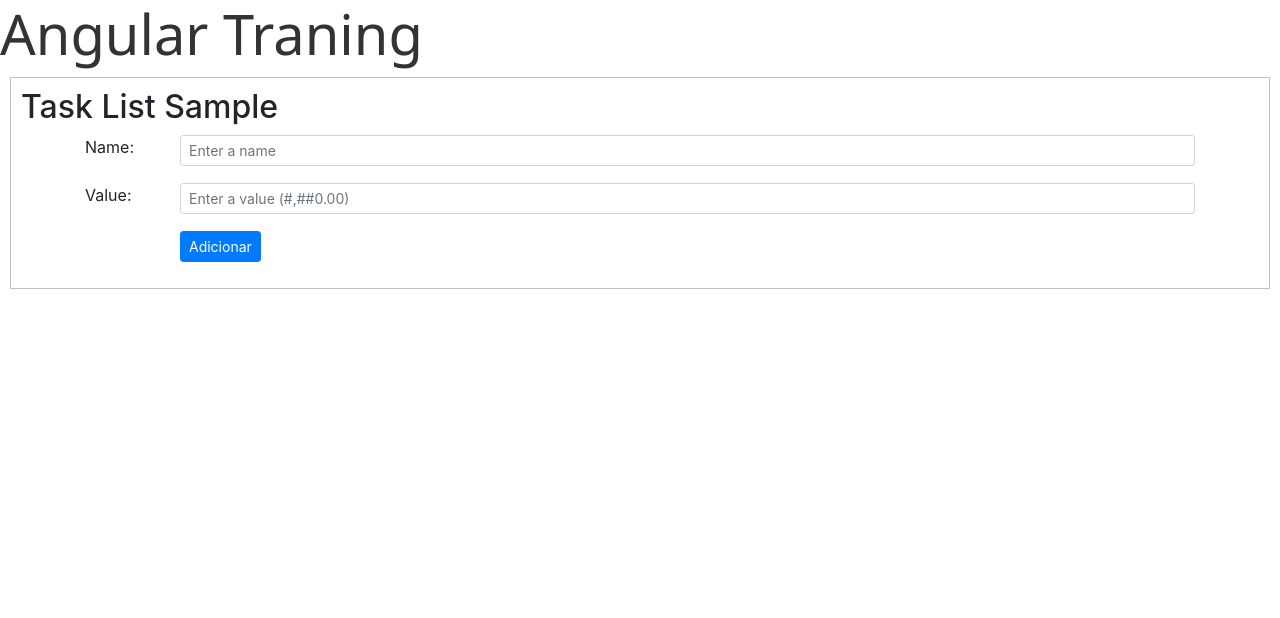
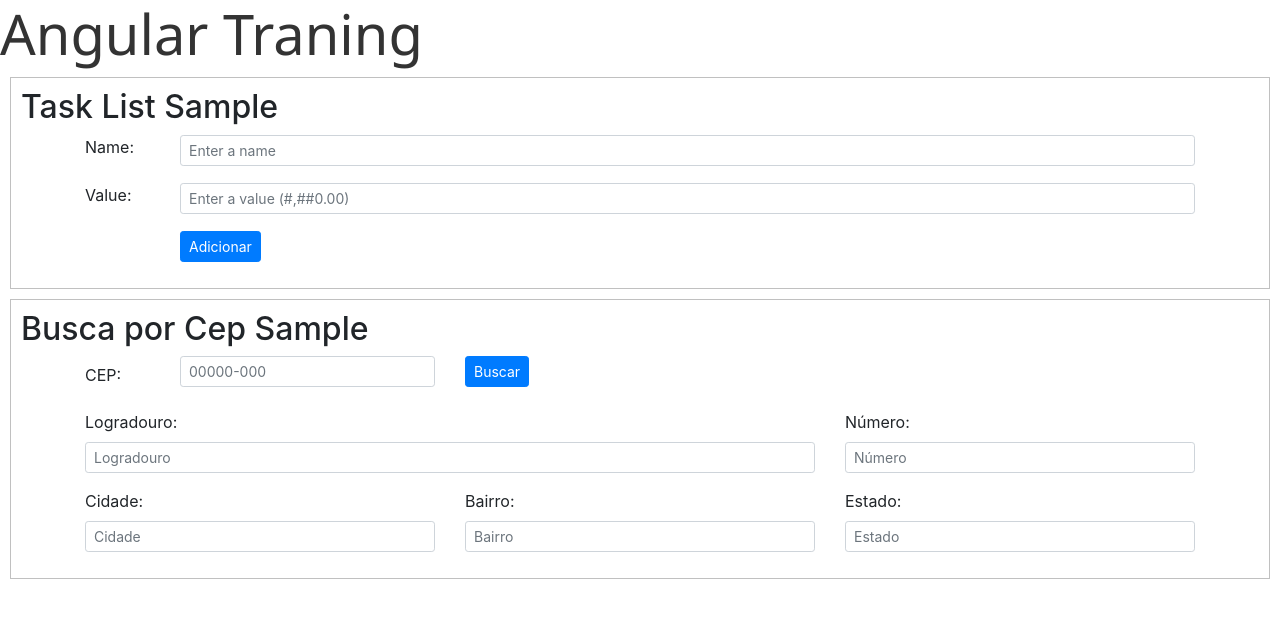
Before and after one commit to erikcordeiro/AngularTraining, an Angular app: page / in a window 1280 px wide. Shown: the top 618 px of the page. Built offline with nearby package versions, Linux system fonts and the light colour scheme.

Commit message:
Implementação de busca por Cep.

```diff
--- a/src/app/app.component.html
+++ b/src/app/app.component.html
@@ -2,4 +2,4 @@
 <h1 class="display-4">{{ title }}</h1>
 
 <app-task-list-sample></app-task-list-sample>
-<!--<app-cep-sample></app-cep-sample>-->
+<app-cep-sample></app-cep-sample>
--- a/src/app/app.module.ts
+++ b/src/app/app.module.ts
@@ -1,6 +1,7 @@
 import { BrowserModule } from '@angular/platform-browser';
 import { NgModule } from '@angular/core';
 import { FormsModule } from '@angular/forms';
+import { HttpModule } from '@angular/http';
 import { registerLocaleData } from '@angular/common';
 
 import { AppComponent } from './app.component';
@@ -11,7 +12,9 @@ import { TaskListComponent } from './task-list/task-list.component';
 
 import { FormatCurrencyPipe } from './format-currency.pipe';
 import { MyTaskDirective } from './my-task.directive';
+
 import { TaskService } from './task.service';
+import { CepService } from './cep.service';
 
 import localePt from '@angular/common/locales/pt';
 
@@ -27,8 +30,8 @@ registerLocaleData(localePt);
     CepSampleComponent,
     FormatCurrencyPipe
   ],
-  imports     : [ BrowserModule, FormsModule ],
-  providers   : [ TaskService ],
+  imports     : [ BrowserModule, FormsModule, HttpModule ],
+  providers   : [ TaskService, CepService ],
   bootstrap   : [ AppComponent ]
 })
 export class AppModule { }
--- a/src/app/cep-sample/cep-sample.component.html
+++ b/src/app/cep-sample/cep-sample.component.html
@@ -1,3 +1,49 @@
 <div class="component-wrapper">
   <h2>{{ title }}</h2>
+
+  <div class="container">
+    <div class="form-group row">
+      <label class="col-md-1 col-form-label" for="cep">CEP:</label>
+      <div class="col-md-3">
+        <input type="text" class="form-control form-control-sm" id="cep" placeholder="00000-000" [(ngModel)]="cep.cep" />
+      </div>
+      <div class="col-md-8">
+        <button class="btn btn-primary btn-sm" type="button" (click)="buscar()" [disabled]="isLoading">Buscar</button>
+      </div>
+    </div>
+    <div class="row">
+      <div class="col-md-8">
+        <div class="form-group">
+          <label for="logradouro">Logradouro:</label>
+          <input type="text" class="form-control form-control-sm" id="logradouro" placeholder="Logradouro" [(ngModel)]="cep.logradouro" />
+        </div>
+      </div>
+      <div class="col-md-4">
+        <div class="form-group">
+          <label for="numero">Número:</label>
+          <input type="text" class="form-control form-control-sm" id="numero" placeholder="Número" [(ngModel)]="cep.numero" />
+        </div>
+      </div>
+    </div>
+    <div class="row">
+      <div class="col-md-4">
+        <div class="form-group">
+          <label for="cidade">Cidade:</label>
+          <input type="text" class="form-control form-control-sm" id="cidade" placeholder="Cidade" [(ngModel)]="cep.cidade" />
+        </div>
+      </div>
+      <div class="col-md-4">
+        <div class="form-group">
+          <label for="bairro">Bairro:</label>
+          <input type="text" class="form-control form-control-sm" id="bairro" placeholder="Bairro" [(ngModel)]="cep.bairro" />
+        </div>
+      </div>
+      <div class="col-md-4">
+        <div class="form-group">
+          <label for="estado">Estado:</label>
+          <input type="text" class="form-control form-control-sm" id="estado" placeholder="Estado" [(ngModel)]="cep.estado" />
+        </div>
+      </div>
+    </div>
+  </div>
 </div>
--- a/src/app/cep-sample/cep-sample.component.ts
+++ b/src/app/cep-sample/cep-sample.component.ts
@@ -1,4 +1,6 @@
 import { Component, OnInit } from '@angular/core';
+import { CepService } from '../cep.service';
+import { Cep } from '../cep';
 
 @Component({
   selector: 'app-cep-sample',
@@ -6,9 +8,28 @@ import { Component, OnInit } from '@angular/core';
   styleUrls: ['./cep-sample.component.css']
 })
 export class CepSampleComponent implements OnInit {
-  title = 'Cep Sample';
+  title     = 'Busca por Cep Sample';
+  isLoading = false;
 
-  constructor() { }
+  cep: Cep = new Cep();
+
+  constructor(private cepService: CepService) { }
 
   ngOnInit() { }
+
+  buscar() {
+    this.isLoading = true;
+    this.cepService.buscar(this.cep.cep)
+                   .then((cep: Cep) => {
+                     this.isLoading = false;
+                     this.cep = cep;
+                   })
+                   .catch(() => {
+                     this.isLoading = false;
+                     const cep = this.cep.cep;
+                     this.cep = new Cep();
+                     this.cep.cep = cep;
+                     alert('Não foi possível localizar o Cep informado.');
+                   });
+  }
 }
--- /dev/null
+++ b/src/app/cep.service.ts
@@ -0,0 +1,29 @@
+import { Injectable } from '@angular/core';
+import { Http } from '@angular/http';
+import { Cep } from './cep';
+
+@Injectable()
+export class CepService {
+
+  constructor(private http: Http) { }
+
+  buscar(cep: string) {
+    return this.http.get(`http://viacep.com.br/ws/${cep}/json/`)
+                    .toPromise()
+                    .then((response) => this.converterRespostaParaCep(response.json()));
+  }
+
+  private converterRespostaParaCep(jsonResponse): Cep {
+    const cep = new Cep();
+    if (!jsonResponse.erro) {
+      cep.cep = jsonResponse.cep;
+      cep.logradouro = jsonResponse.logradouro;
+      cep.numero = jsonResponse.complemento;
+      cep.cidade = jsonResponse.localidade;
+      cep.bairro = jsonResponse.bairro;
+      cep.estado = jsonResponse.uf;
+    }
+
+    return cep;
+  }
+}
--- /dev/null
+++ b/src/app/cep.ts
@@ -0,0 +1,8 @@
+export class Cep {
+  cep: string;
+  logradouro: string;
+  numero: string;
+  cidade: string;
+  bairro: string;
+  estado: string;
+}
```
Also changed, not shown: 1 other file (tests, documents, lock files or other folders).
